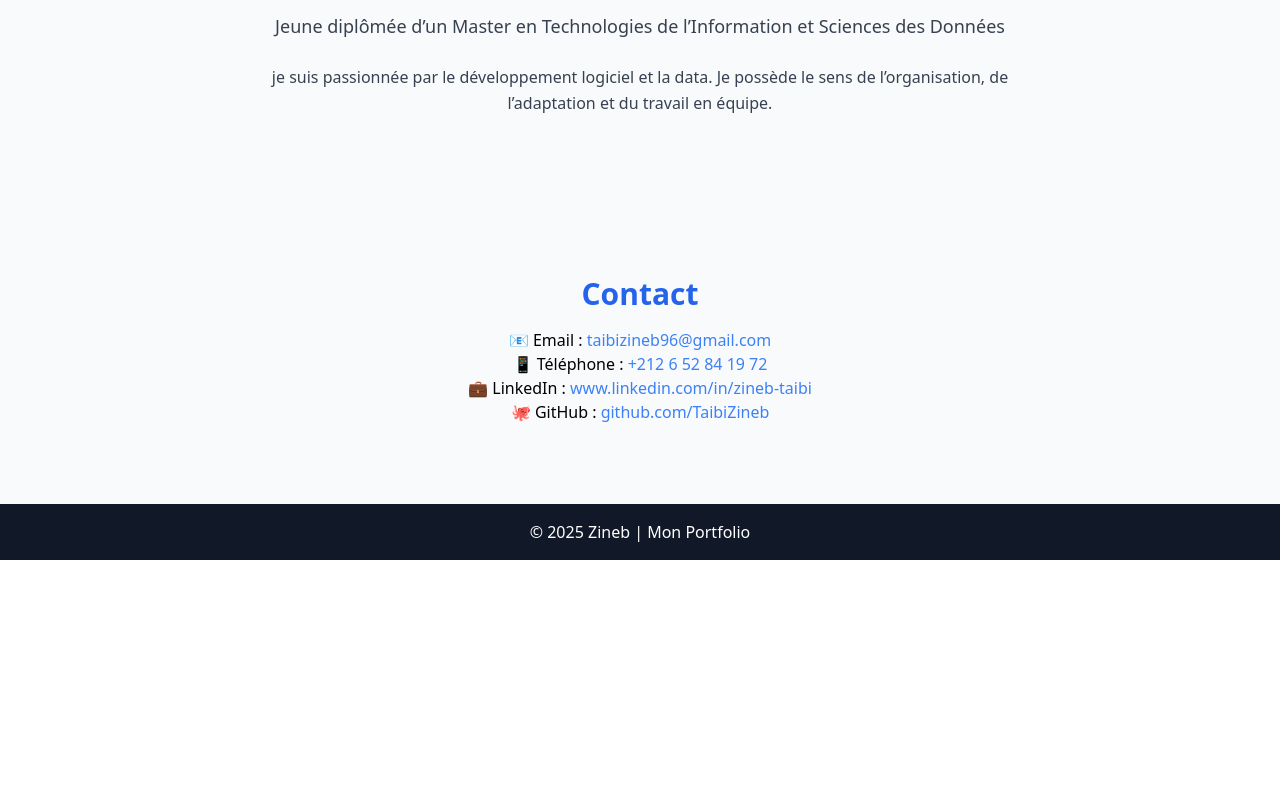
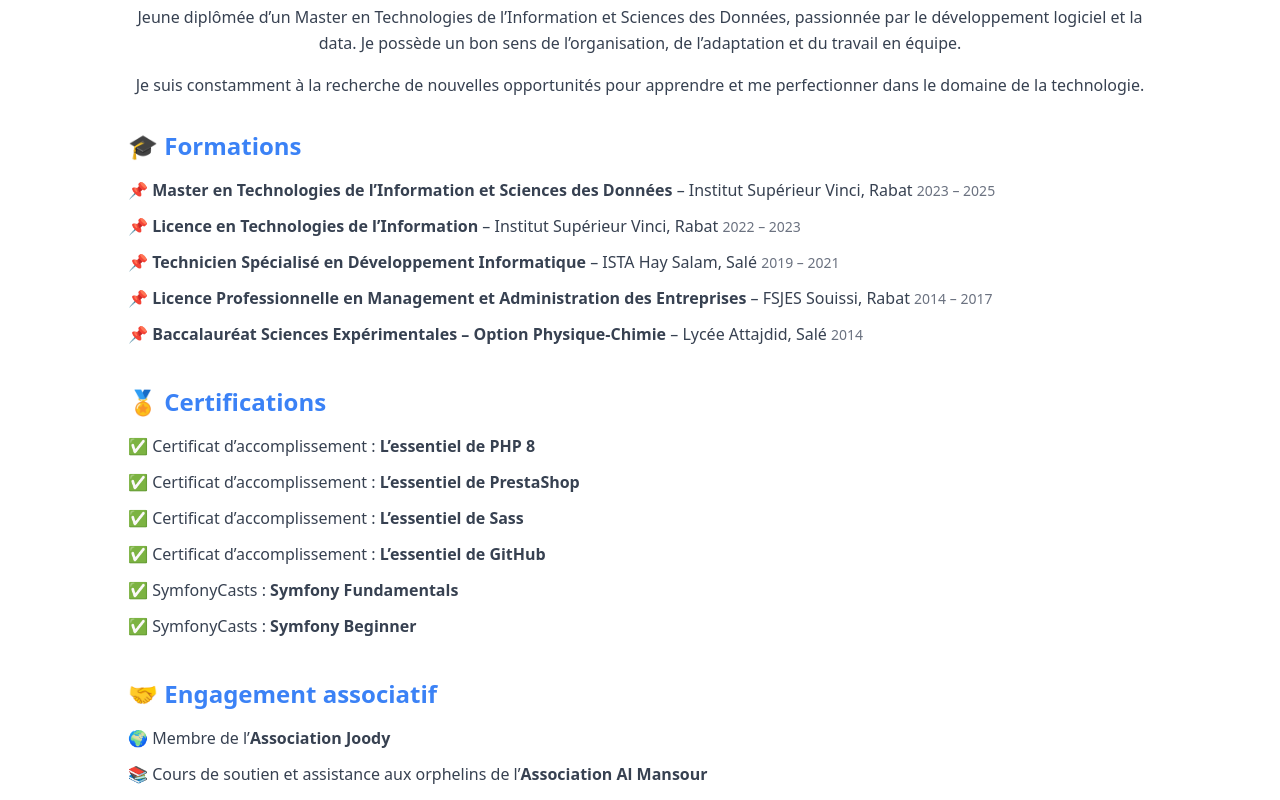
Before and after one commit to TaibiZineb/mon-portfolio, a React (Vite) app: page / in a window 1280 px wide. Shown: the part 420-1220 px from the top of the page. Before the commit the page ends 980 px from the top, so only its background shows below. Built offline with nearby package versions, Linux system fonts and the light colour scheme.

Commit message:
A propos

```diff
--- a/src/pages/About.jsx
+++ b/src/pages/About.jsx
@@ -1,13 +1,49 @@
 export default function About() {
   return (
-    <section id="about" className="py-20 px-6 bg-gray-50">
-      <h2 className="text-3xl font-bold text-center text-blue-600">À propos de moi</h2>
-      <p className="mt-6 text-center text-lg text-gray-700">
-         Jeune diplômée d’un Master en Technologies de l’Information et Sciences des Données
+    <section id="about" className="py-20 px-6 bg-white">
+      <h2 className="text-3xl font-bold text-center text-blue-600">À propos</h2>
+      <p className="mt-4 text-center max-w-5xl mx-auto text-gray-700 leading-relaxed">
+        Jeune diplômée d’un Master en Technologies de l’Information et Sciences des Données,
+        passionnée par le développement logiciel et la data.
+        Je possède un bon sens de l’organisation, de l’adaptation et du travail en équipe.
       </p>
-      <p className="mt-6 text-center max-w-3xl mx-auto text-gray-700 leading-relaxed">
-        je suis passionnée par le développement logiciel et la data. Je possède le sens de l’organisation, de l’adaptation et du travail en équipe.
+      <p className="mt-4 text-center max-w-5xl mx-auto text-gray-700 leading-relaxed">
+        Je suis constamment à la recherche de nouvelles opportunités pour apprendre et me perfectionner dans le domaine de la technologie.
       </p>
+
+      {/* 🎓 Formations */}
+      <div className="mt-8 max-w-5xl mx-auto">
+        <h3 className="text-2xl font-semibold text-blue-500 mb-4">🎓 Formations</h3>
+        <ul className="space-y-3 text-gray-700">
+          <li>📌 <strong>Master en Technologies de l’Information et Sciences des Données</strong> – Institut Supérieur Vinci, Rabat <span className="text-sm text-gray-500">2023 – 2025</span></li>
+          <li>📌 <strong>Licence en Technologies de l’Information</strong> – Institut Supérieur Vinci, Rabat <span className="text-sm text-gray-500">2022 – 2023</span></li>
+          <li>📌 <strong>Technicien Spécialisé en Développement Informatique</strong> – ISTA Hay Salam, Salé <span className="text-sm text-gray-500">2019 – 2021</span></li>
+          <li>📌 <strong>Licence Professionnelle en Management et Administration des Entreprises</strong> – FSJES Souissi, Rabat <span className="text-sm text-gray-500">2014 – 2017</span></li>
+          <li>📌 <strong>Baccalauréat Sciences Expérimentales – Option Physique-Chimie</strong> – Lycée Attajdid, Salé <span className="text-sm text-gray-500">2014</span></li>
+        </ul>
+      </div>
+
+      {/* 🏅 Certifications */}
+      <div className="mt-10 max-w-5xl mx-auto">
+        <h3 className="text-2xl font-semibold text-blue-500 mb-4">🏅 Certifications</h3>
+        <ul className="space-y-3 text-gray-700">
+          <li>✅ Certificat d’accomplissement : <strong>L’essentiel de PHP 8</strong></li>
+          <li>✅ Certificat d’accomplissement : <strong>L’essentiel de PrestaShop</strong></li>
+          <li>✅ Certificat d’accomplissement : <strong>L’essentiel de Sass</strong></li>
+          <li>✅ Certificat d’accomplissement : <strong>L’essentiel de GitHub</strong></li>
+          <li>✅ SymfonyCasts : <strong>Symfony Fundamentals</strong></li>
+          <li>✅ SymfonyCasts : <strong>Symfony Beginner</strong></li>
+        </ul>
+      </div>
+
+      {/* 🤝 Engagement associatif */}
+      <div className="mt-10 max-w-5xl mx-auto">
+        <h3 className="text-2xl font-semibold text-blue-500 mb-4">🤝 Engagement associatif</h3>
+        <ul className="space-y-3 text-gray-700">
+          <li>🌍 Membre de l’<strong>Association Joody</strong></li>
+          <li>📚 Cours de soutien et assistance aux orphelins de l’<strong>Association Al Mansour</strong></li>
+        </ul>
+      </div>
     </section>
   );
 }
--- a/src/pages/Experience.jsx
+++ b/src/pages/Experience.jsx
@@ -2,7 +2,7 @@ export default function Experience() {
   return (
     <section id="experience" className="py-20 px-6 bg-white">
       <h2 className="text-3xl font-bold text-center text-blue-600 mb-10">Expériences Professionnelles</h2>
-      <div className="space-y-6 max-w-3xl mx-auto">
+      <div className="space-y-6 max-w-5xl mx-auto">
         <div className="bg-gray-100 p-6 rounded-xl shadow">
           <h3 className="font-bold">Stage PFE – ONCF (02/2025 - 06/2025)</h3>
           <p>Développement d’une API .NET pour synchroniser les données financières entre SQL Server et Oracle EBS.</p>
```
